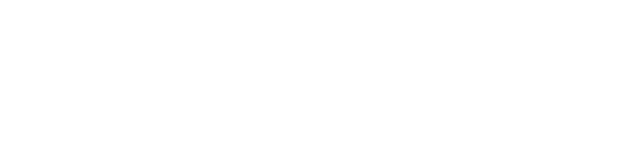
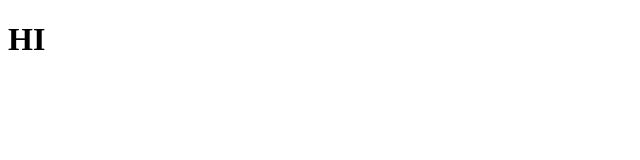
Before and after one commit to paldooon/Reminder, a plain HTML site: page index.html in a window 1280 px wide. Shown: the full height of the page, 0-640 px from the left. Drawn offline with Linux system fonts and the light colour scheme.

Commit message:
Update index.html

```diff
--- a/index.html
+++ b/index.html
@@ -1,9 +1,9 @@
 <!DOCTYPE html>
 <html>
   <head>
-
+    <title>reminder</title>
   </head>
   <body>
-
+    <h1>HI</h1>
   </body>
 </html>
```
